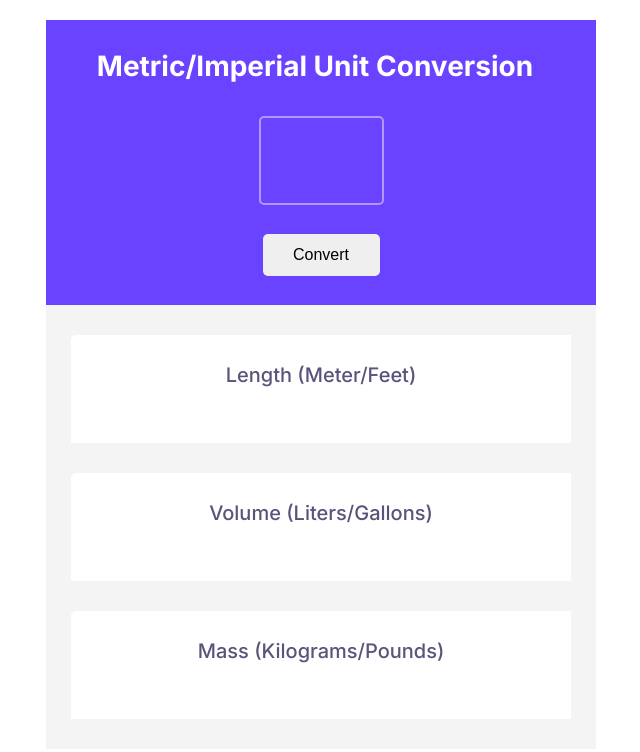
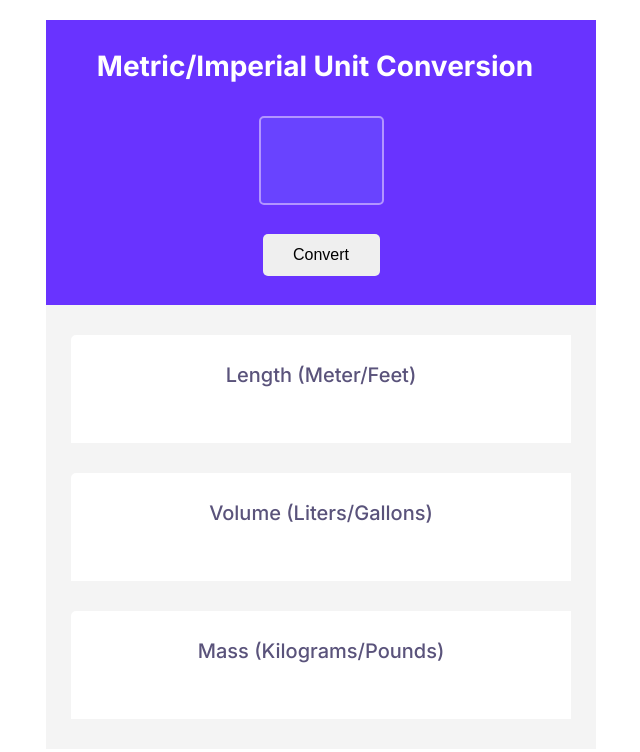
Before and after one commit to ibramaof/unit-converter, a plain HTML site: page index.html in a window 1280 px wide. Shown: the whole page, without its empty margins (319-959 px from the left). Drawn offline with Linux system fonts and the light colour scheme.

Commit message:
change the color

```diff
--- a/index.css
+++ b/index.css
@@ -17,7 +17,7 @@ body {
     flex-direction: column;
     justify-content: space-evenly;
     align-items: center;
-    background-color: #6943FF;
+    background-color: #6933FF;
 
 
 }
```
